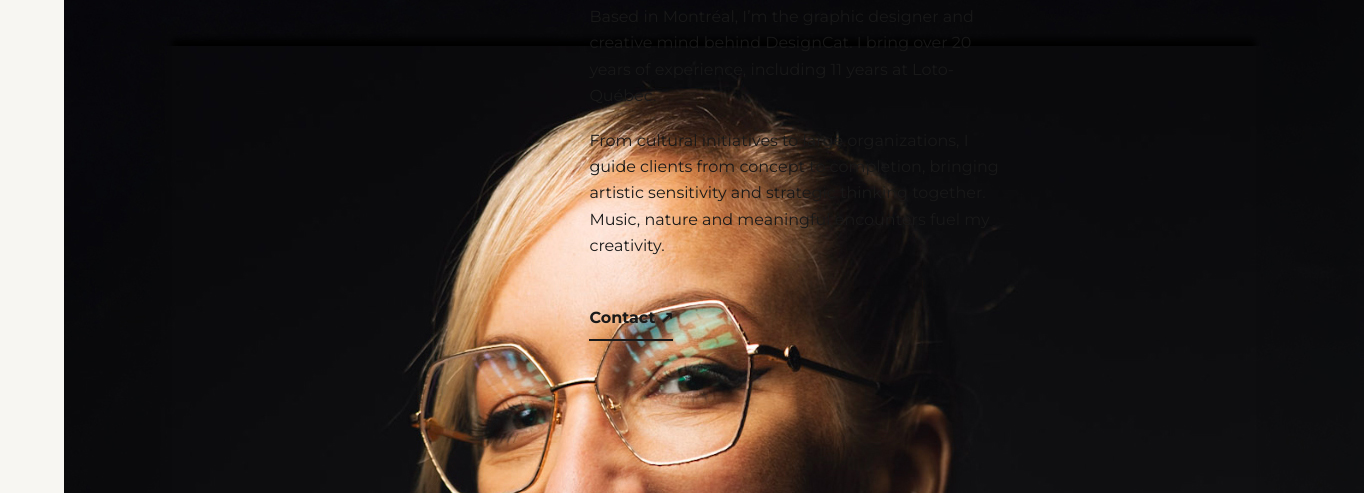
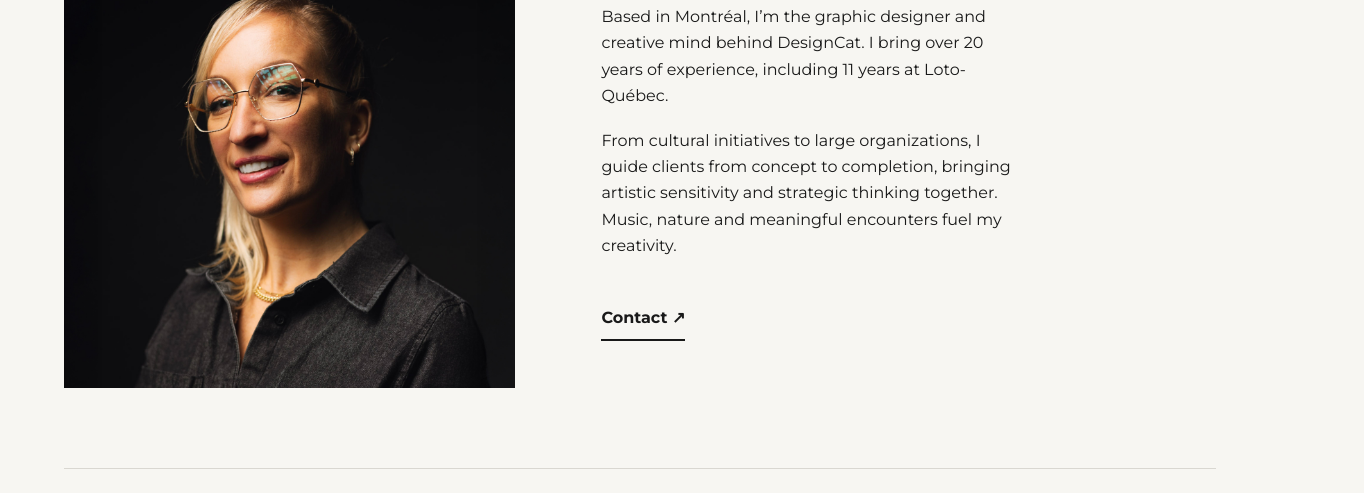
Before and after one commit to designcatca/portfolio, a plain HTML site: page about.html in a window 1280 px wide. Shown: the part 258-751 px from the top of the page, 1364 px wide, since content can reach past the window. Drawn offline with Linux system fonts and the light colour scheme.

Commit message:
adjustements

```diff
--- a/about.html
+++ b/about.html
@@ -19,18 +19,10 @@
       </nav>
     </header>
     <main>
-      <section class="hero">
-      <section class="about-content grid">
+      <section class="hero about-content grid">
         <div class="portrait-placeholder"><img src="/assets/images/cat-photo-profile.jpg" alt="Catherine | DesignCat"></div>
         <div class="bio-copy"><h2>Hi, I’m Cat.</h2><p>Based in Montréal, I’m the graphic designer and creative mind behind DesignCat. I bring over 20 years of experience, including 11 years at Loto-Québec.</p><p>From cultural initiatives to large organizations, I guide clients from concept to completion, bringing artistic sensitivity and strategic thinking together. Music, nature and meaningful encounters fuel my creativity.</p><a class="button" href="/contact.html">Contact ↗</a></div>
       </section>
-      </section>
-      <section class="section expertise"><h2>Expertise</h2><div class="grid">
-          <div><h3>Brand identity</h3><p>Logos, visual systems and brand guidelines.</p></div>
-          <div><h3>Creative direction</h3><p>Concepts and visual storytelling.</p></div>
-          <div><h3>Digital &amp; print</h3><p>Campaigns, posters, editorial and motion design.</p></div>
-          <div><h3>Web design</h3><p>Interfaces and digital experiences.</p></div>
-        </div></section>
     </main>
     <footer class="footer">
       <span>© DesignCat</span>
--- a/assets/style.css
+++ b/assets/style.css
@@ -210,6 +210,43 @@ a:hover {
 }
 
 
+/* ABOUT PAGE */
+
+.about-content {
+  display: grid;
+  grid-template-columns: repeat(2, minmax(0, 1fr));
+  gap: 48px;
+  align-items: start;
+}
+
+.portrait-placeholder {
+  width: 100%;
+  min-width: 0;
+  height: auto;
+  overflow: hidden;
+  aspect-ratio: auto;
+}
+
+.portrait-placeholder img {
+  display: block;
+  position: static;
+  width: 100%;
+  max-width: 100%;
+  height: auto;
+  object-fit: contain;
+}
+
+.bio-copy {
+  min-width: 0;
+}
+
+@media (max-width: 768px) {
+  .about-content {
+    grid-template-columns: 1fr;
+    gap: 32px;
+  }
+}
+
 /* Portfolio images and page content */
 .thumb {
   aspect-ratio: 4 / 3;
@@ -219,8 +256,6 @@ a:hover {
 }
 
 .project-image { display: block; width: 100%; height: auto; margin-bottom: 80px; }
-.portrait-placeholder, .bio-photo { width: 100%; aspect-ratio: 4 / 5; object-fit: cover; }
-.portrait-placeholder { display: grid; place-items: center; background: #e8e5df; color: var(--muted); }
 
 /* Shared editorial layout */
 .detailhero h1 { line-height: 1.05; }
```
Also changed, not shown: fr/about.html (+1 -8 lines).
